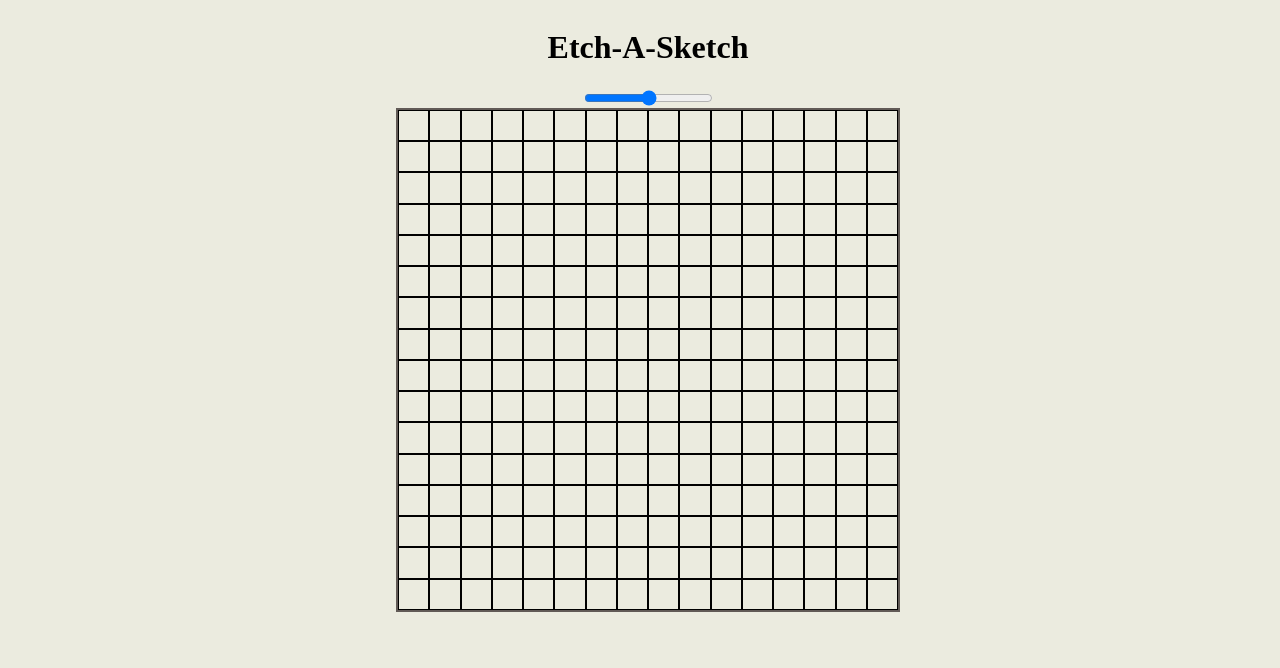
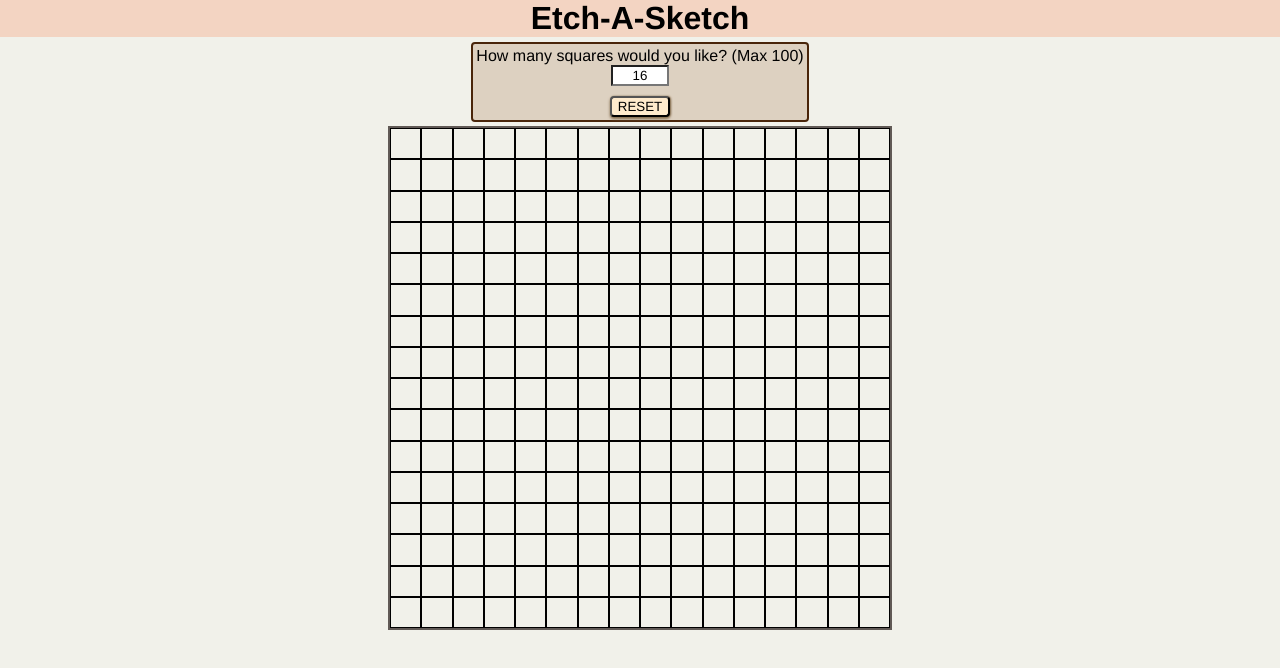
Before and after one commit to Hennie-dev/etchAsketch, a plain HTML site: page index.html in a window 1280 px wide. Drawn offline with Linux system fonts and the light colour scheme.

Commit message:
final changes, added styling, reset button, text input, and focus actions to avoid the preventDefault() on mousedown for the input field

```diff
--- a/etchAsketch.js
+++ b/etchAsketch.js
@@ -1,15 +1,34 @@
 let numberchoice = 16;
 const gridContainer = document.querySelector('.gridContainer');
+const rangeInput = document.querySelector('#rangeInput');
+rangeInput.value = 16;
 const body = document;
-
+const resetButton = document.querySelector('#reset');
 let toggle = false;
 
-body.addEventListener('mousedown', (e)=>{fillCurrent(e)});
-body.addEventListener('mouseup', function(){toggle = false;});
+
+//reset grid
+const resetMyGrid = () => {
+    const allItems = document.querySelectorAll('.gridItem');
+    allItems.forEach(item => gridContainer.removeChild(item));
+    drawGrid(rangeInput.value);
+
+}
+
+//change grid on input set
+const redrawGrid = (e) => {
+    const target = e.target;
+    if(target.value <= 100){
+        const allItems = document.querySelectorAll('.gridItem');
+        allItems.forEach(item => gridContainer.removeChild(item));
+        drawGrid(target.value);
+    }
+}
 
 //mousedown on element
 const fillCurrent = (e) => {
     e.preventDefault();
+    rangeInput.blur();
     toggle = true;
     const target = e.target;
     target.draggable = false;
@@ -19,9 +38,12 @@ const fillCurrent = (e) => {
         let randomG = (Math.random()*1000)%255;
         let randomB = (Math.random()*1000)%255;
         target.style.backgroundColor = `rgb(${randomR}, ${randomG}, ${randomB})`;
+    } else if(target.id == "rangeInput"){
+        target.value = '';
+        target.focus();
     }
 
-};
+}
 
 //Coloring in grid
 const fillGrid = (e) => {
@@ -35,7 +57,7 @@ const fillGrid = (e) => {
         target.style.backgroundColor = `rgb(${randomR}, ${randomG}, ${randomB})`;
     };
 
-};
+}
 
 //Draw the grid
 const drawGrid = (numberchoice) => {
@@ -52,4 +74,9 @@ const drawGrid = (numberchoice) => {
     }
 }
 
+body.addEventListener('mousedown', (e)=>{fillCurrent(e)});
+body.addEventListener('mouseup', function(){toggle = false;});
+rangeInput.addEventListener('change', (e) => redrawGrid(e));
+resetButton.addEventListener('click', resetMyGrid);
+
 drawGrid(numberchoice);
--- a/index.html
+++ b/index.html
@@ -9,7 +9,11 @@
     </head>
     <body>
         <h1>Etch-A-Sketch</h1>
-        <input type="range" min="1" max="100" step="1" id="slider">
+        <div class="rangeContainer">
+            <p id="inputLabel">How many squares would you like? (Max 100)</p>
+            <input type="text" id="rangeInput">
+            <button id="reset">RESET</button>
+        </div>
         <div class="gridContainer">
         </div>
     </body>
--- a/styles.css
+++ b/styles.css
@@ -1,5 +1,7 @@
 *{
-    background-color: rgb(235, 235, 223);
+    margin: 0px;
+    background-color: rgb(241, 241, 234);
+    font-family: 'Franklin Gothic Medium', 'Arial Narrow', Arial, sans-serif;
 }
 
 body{
@@ -31,3 +33,50 @@ body{
     }
 
 }
+
+.rangeContainer{
+    display: flex;
+    flex-direction: column;
+    justify-content: center;
+    align-items: center;
+    border: 2px solid rgb(73, 37, 10);
+    background-color: rgb(221, 209, 193);
+    border-radius: 4px;
+    margin-bottom: 4px;
+    padding: 3px;
+}
+
+#rangeInput{
+    margin-bottom: 10px;
+    background-color: white;
+    width: 50px;
+    text-align: center;
+}
+
+#inputLabel{
+
+    background-color: rgb(221, 209, 193);
+
+}
+
+#reset{
+
+    border-radius: 4px;
+    background-color: blanchedalmond;
+    color:black;
+    font-weight: 500;
+    box-shadow: 1px 0px 2px rgb(134, 111, 81), 0px 2px 3px rgb(134, 111, 81);
+    &:active{
+        background-color: rgb(212, 193, 166);
+        box-shadow: none;
+
+    }
+
+}
+
+h1{
+    text-align: center;
+    width: 100%;
+    background-color: rgb(243, 212, 194);
+    margin-bottom: 5px;
+}
```
